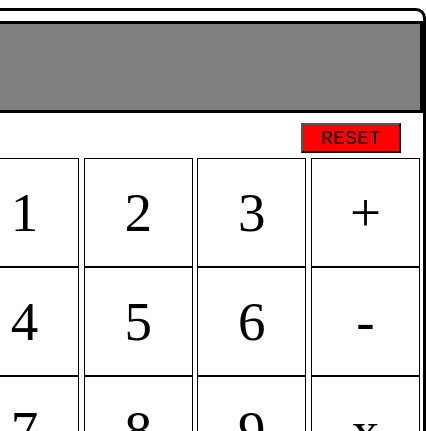
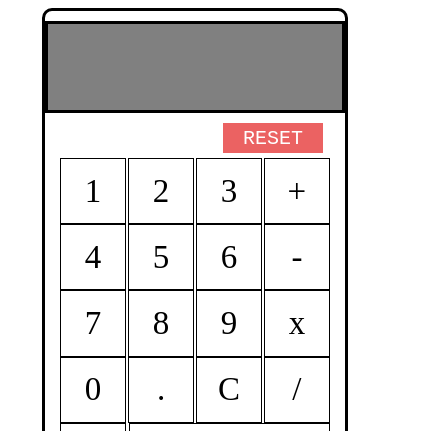
Before and after one commit to MijackK/Calculator, a plain HTML site: page index.html in a window 390 px wide. Shown: the top 431 px of the page, 426 px wide, since content can reach past the window. Drawn offline with Linux system fonts and the light colour scheme.

Commit message:
made response

```diff
--- a/style.css
+++ b/style.css
@@ -67,7 +67,7 @@ p{
     background-color:rgba(0,0,0,0.4)
 }
 .reset-button{
-    background-color: red;
+    background-color:rgba(230, 59,59,0.8);
     height:30px;
     width:100px;
     margin-bottom:5px;
@@ -76,4 +76,23 @@ p{
     cursor: pointer;
   font-family: 'Courier New', Courier, monospace;
   font-size: 20px;
+  color: white;
+  border-style: none;
 }
+.reset-button:hover{
+    background-color: rgb(230, 59, 59);
+}
+@media only screen and (max-width: 430px) {
+    .calc-body{
+        width:300px;
+    }
+    .btns{
+        width:64.2px;
+        height:64.2px;
+        font-size:33px;
+    }
+    .calc-buttons{
+        width: 270px;
+    }
+
+  }
```
